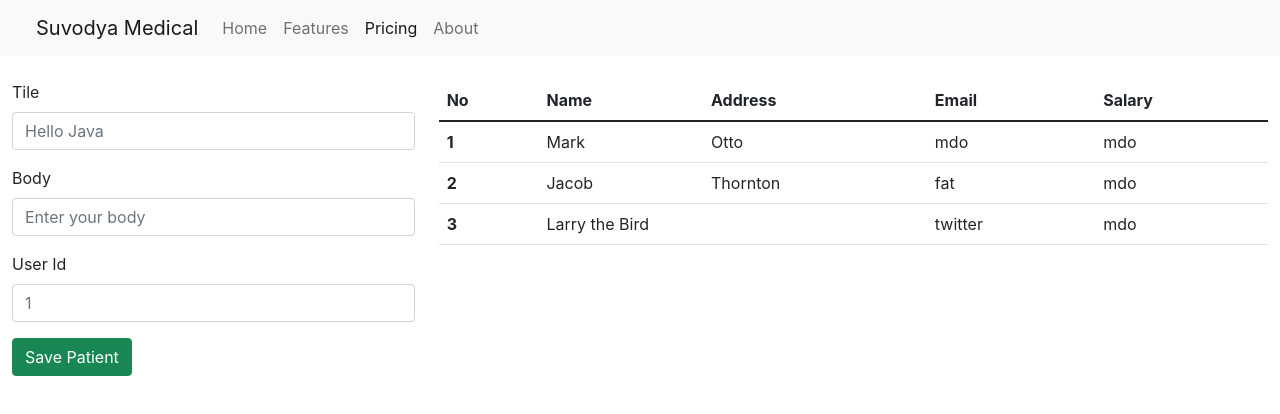
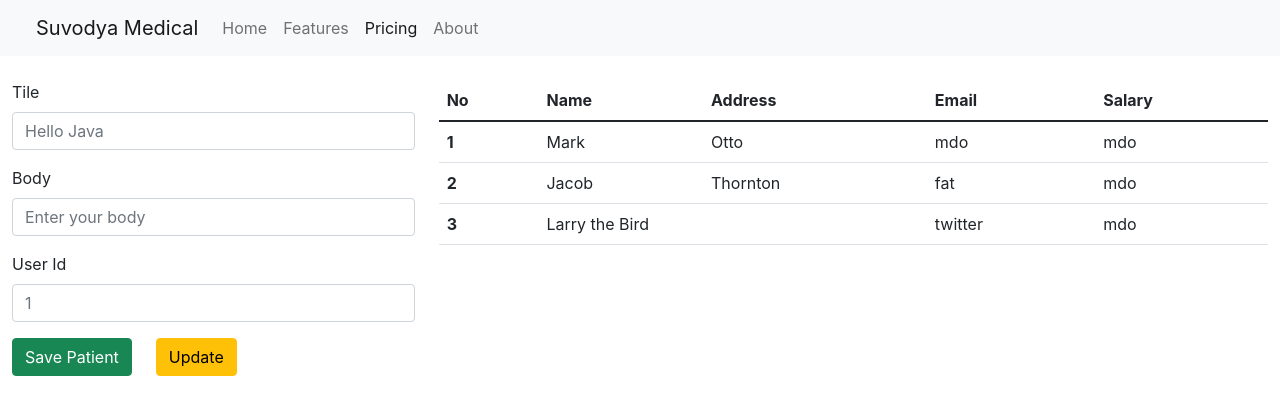
Before and after one commit to yasindu1997/dilini-react-demo, a React (Create React App) app: page / in a window 1280 px wide. Shown: the top 414 px of the page. Built offline with nearby package versions, Linux system fonts and the light colour scheme.

Commit message:
update done

```diff
--- a/src/Pages/Home/Home.js
+++ b/src/Pages/Home/Home.js
@@ -29,6 +29,24 @@ function Home() {
             .catch((err) => {
                 alert("Save Failed !")
             });
+    }
+
+    const updatePost = () => {
+        fetch('https://jsonplaceholder.typicode.com/posts/1', {
+            method: 'PUT',
+            body: JSON.stringify({
+              id: 1,
+              title: title,
+              body: body,
+              userId: userId,
+            }),
+            headers: {
+              'Content-type': 'application/json; charset=UTF-8',
+            },
+          })
+            .then((response) => response.json())
+            .then((json) => {alert('Data Updated !')})
+            .catch((err)=>{alert('Update Failed !')});
     }
 
     const clear = () => {
@@ -71,7 +89,8 @@ function Home() {
                         <label for="exampleFormControlInput1" class="form-label">User Id</label>
                         <input type="text" class="form-control" id="exampleFormControlInput1" placeholder="1" value={userId} onChange={(e) => { setUserId(e.value) }} />
                     </div>
-                    <button type="button" class="btn btn-success" onClick={addPost}>Save Patient</button>
+                    <button type="button" class="btn btn-success me-4" onClick={addPost}>Save Patient</button>
+                    <button type="button" class="btn btn-warning" onClick={updatePost}>Update</button>
                 </div>
                 <div className='col-8 mt-4'>
                     <table class="table">
```
